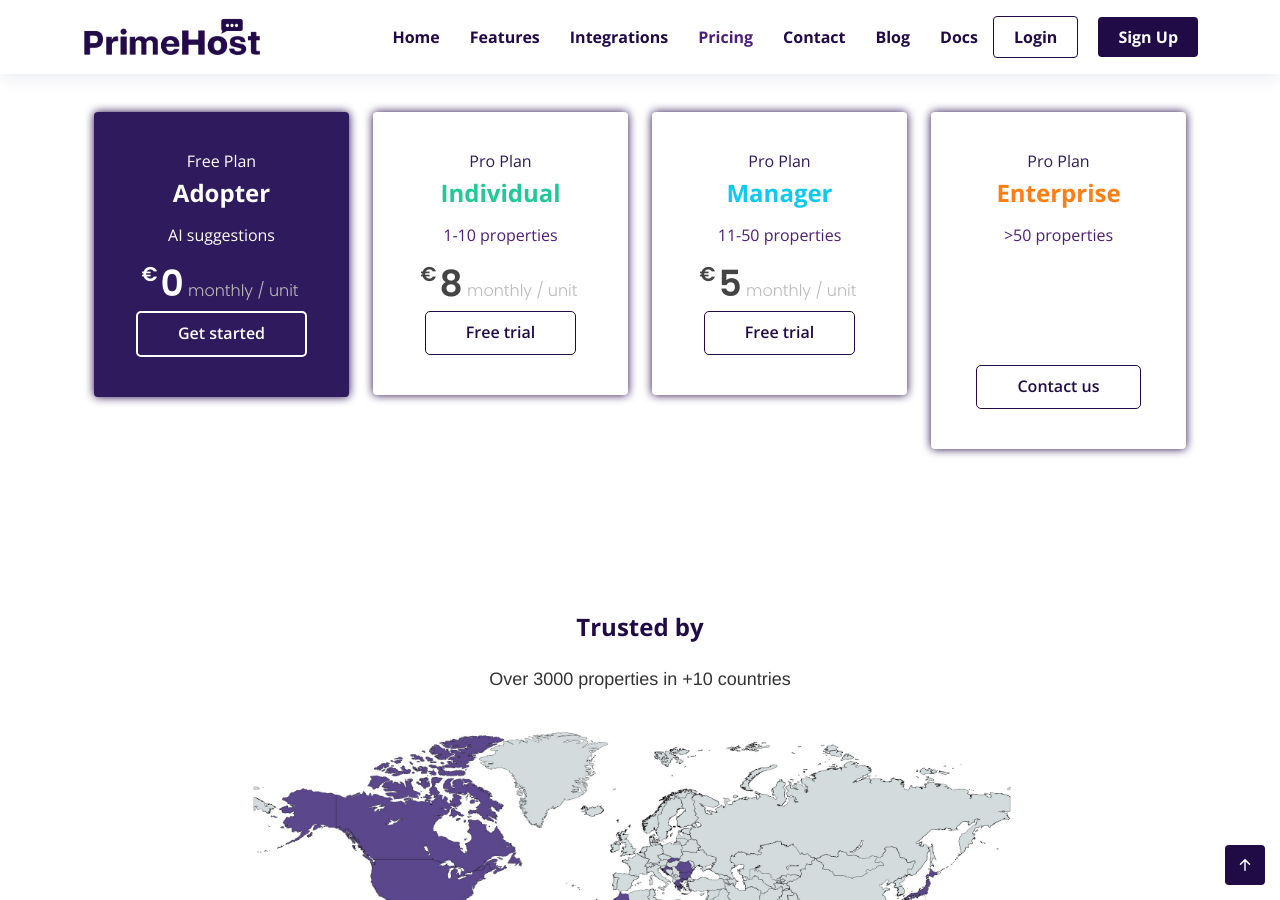
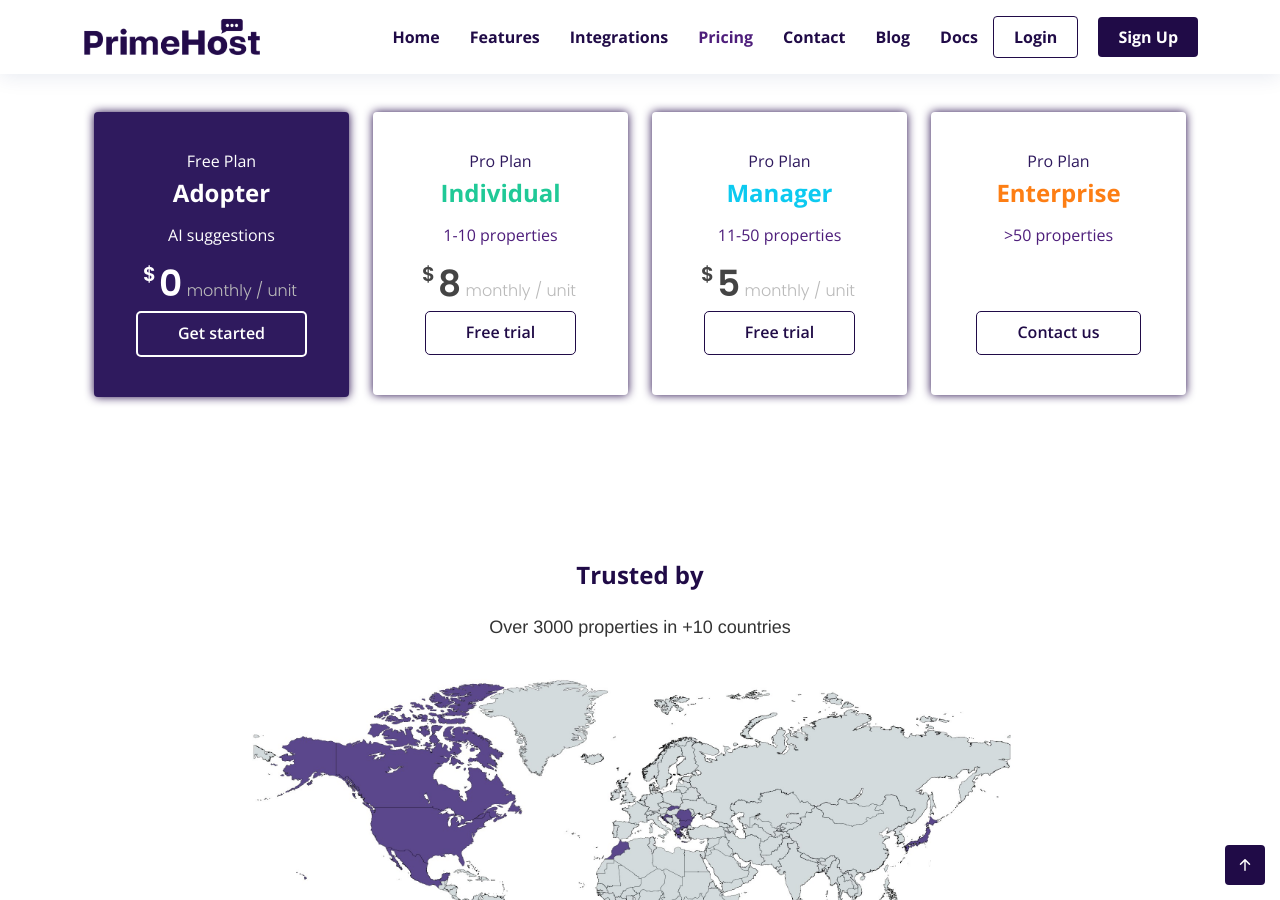
Before and after one commit to primehostai/primehostai.github.io, a Jekyll site: the page index.html, which Jekyll copies as it is, in a window 1280 px wide and 900 px high, scrolled down 4264 px. Built offline with Jekyll 4.4.1, drawn with Linux system fonts in a browser that asks for light colours; comment, search, counter and statistics services are not loaded.

Commit message:
$ instead of €

```diff
--- a/index.html
+++ b/index.html
@@ -511,7 +511,7 @@
               <h4 style="color: white; font-size: 16px;">Free Plan</h4>
               <h3 style="color: white; font-size: 24px;">Adopter</h3>
               <div style="margin-bottom:10px; color: white">AI suggestions</div>
-              <div class="price" style="color: white;"><sup>€</sup>0<span> monthly / unit</span></div>
+              <div class="price" style="color: white;"><sup>$</sup>0<span> monthly / unit</span></div>
               <a href="https://dashboard.primehost.ai" class="btn-buy" style="color: white; border: 2px solid white;">Get started</a>
             </div>
           </div><!-- End Free Plan -->
@@ -522,7 +522,7 @@
               <h4 style="color: #2f1a5e; font-size: 16px;">Pro Plan</h4>
               <h3 style="color: #20c997; font-size: 24px;">Individual</h3>
               <div style="margin-bottom:10px">1-10 properties</div>
-              <div class="price"><sup>€</sup>8<span> monthly / unit</span></div>
+              <div class="price"><sup>$</sup>8<span> monthly / unit</span></div>
 
               <a href="https://dashboard.primehost.ai" class="btn-buy">Free trial</a>
             </div>
@@ -534,7 +534,7 @@
               <h4 style="color: #2f1a5e; font-size: 16px;">Pro Plan</h4>
               <h3 style="color: #0dcaf0; font-size: 24px;">Manager</h3>
               <div style="margin-bottom:10px">11-50 properties</div>
-              <div class="price"><sup>€</sup>5<span> monthly / unit</span></div>
+              <div class="price"><sup>$</sup>5<span> monthly / unit</span></div>
 
               <a href="https://dashboard.primehost.ai" class="btn-buy">Free trial</a>
             </div>
@@ -546,7 +546,7 @@
               <h4 style="color: #2f1a5e; font-size: 16px;">Pro Plan</h4>
               <h3 style="color: #fd7e14; font-size: 24px;">Enterprise</h3>
               <div style="margin-bottom:10px"> >50 properties</div>
-              <div class="price" style="color: white"><sup>€</sup>Contact us<span></span></div>
+              <div class="price" style="color: white"><sup>$</sup>Contact us<span></span></div>
 
               <a href="#contact" class="btn-buy">Contact us</a>
             </div>
```
